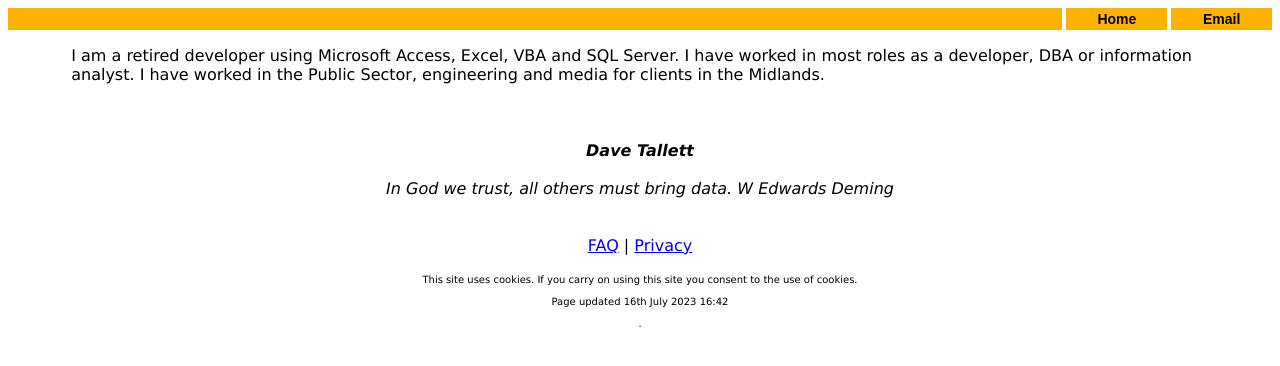
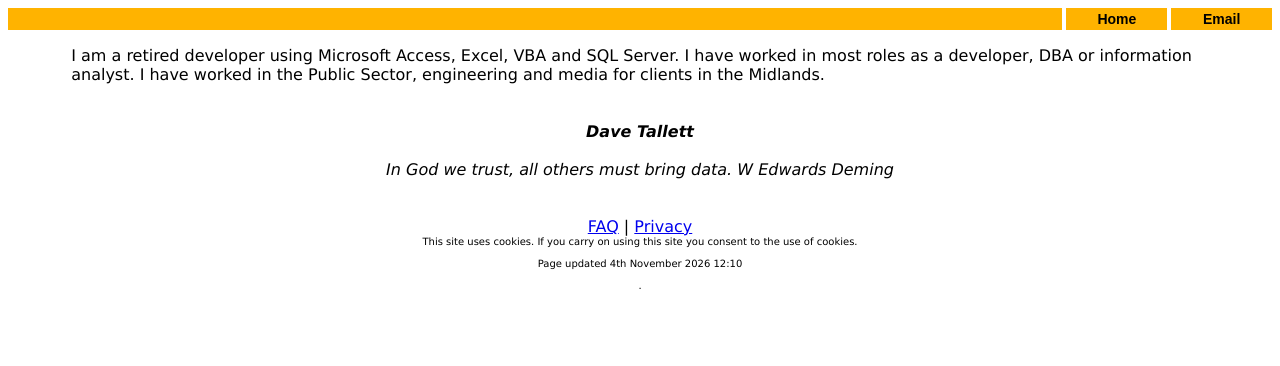
Before and after one commit to DaveTallett26/davetallett26.github.io, a Jekyll site: the page indexa.html, which Jekyll copies as it is, in a window 1280 px wide. Shown: the top 366 px of the page. Built offline with Jekyll 4.4.1, drawn with Linux system fonts in a browser that asks for light colours.

Commit message:
Update indexa.html smaller shorter

```diff
--- a/indexa.html
+++ b/indexa.html
@@ -57,23 +57,20 @@
 	I have worked in the Public Sector, engineering and media for clients in the Midlands.
 <br/><br/>
 <br/>
-<br/>
 <center><i><b>Dave Tallett</b></i></center>
 <br/>
 <center><i>In God we trust, all others must bring data. W Edwards Deming</i></center>
 <br/>
 <br/>
 <center>
-<!-- <a href="cv.html">CV</a> | -->
 <a href="faq.html">FAQ</a> |
 <a href="privacy6.html">Privacy</a>
-<br/>
 <br/>
 <div class="style7">
 This site uses cookies. If you carry on using this site you consent to the use of cookies.
 <br/>
 <br/>
-Page updated 16th July 2023 16:42
+Page updated 4th November 2026 12:10
 <br/>
 <br/>.
 </div>
```
